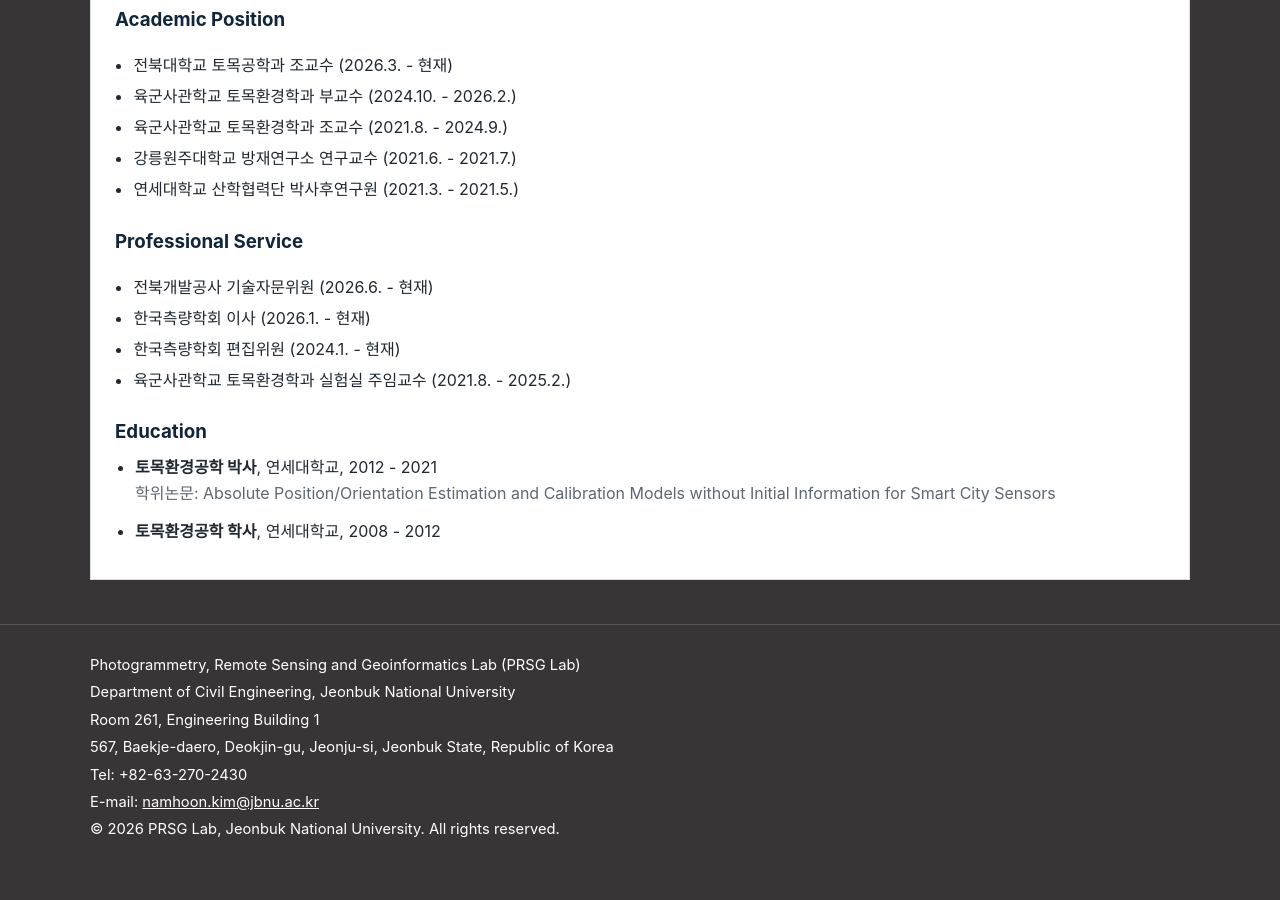
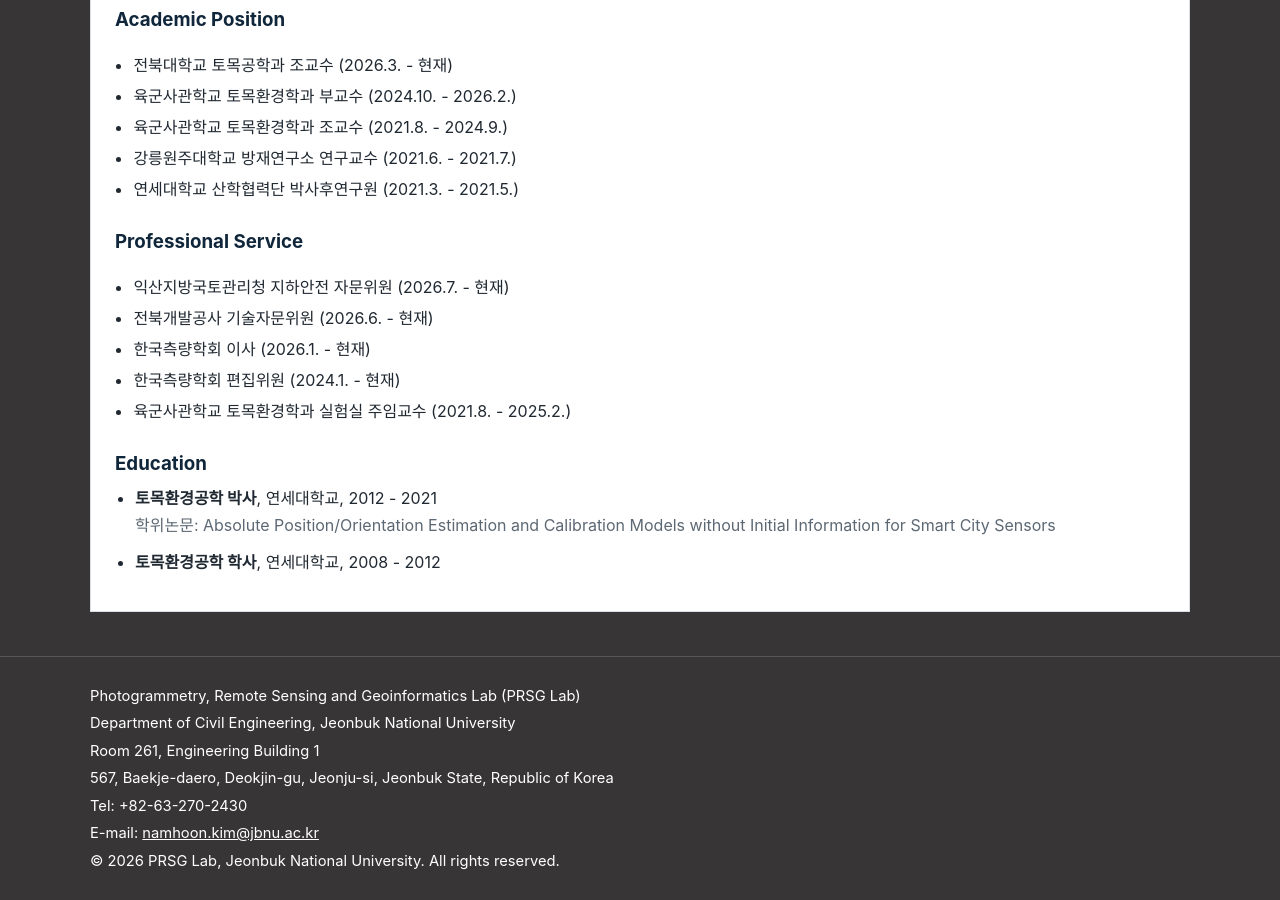
Before and after one commit to PRSG-Lab/prsg-lab.github.io, a Jekyll site: the page built from ko/director.md, in a window 1280 px wide and 900 px high, scrolled down 753 px. Built offline with Jekyll 4.4.1, drawn with Linux system fonts in a browser that asks for light colours; some web fonts are replaced; before the commit the page ends 1622 px from its top, so only the background shows below that.

Commit message:
Add new professional service entry for advisory role

```diff
--- a/_data/director_ko.yml
+++ b/_data/director_ko.yml
@@ -21,6 +21,7 @@ academic_positions:
   - "강릉원주대학교 방재연구소 연구교수 (2021.6. - 2021.7.)"
   - "연세대학교 산학협력단 박사후연구원 (2021.3. - 2021.5.)"
 professional_service:
+  - "익산지방국토관리청 지하안전 자문위원 (2026.7. - 현재)"
   - "전북개발공사 기술자문위원 (2026.6. - 현재)"
   - "한국측량학회 이사 (2026.1. - 현재)"
   - "한국측량학회 편집위원 (2024.1. - 현재)"
```
